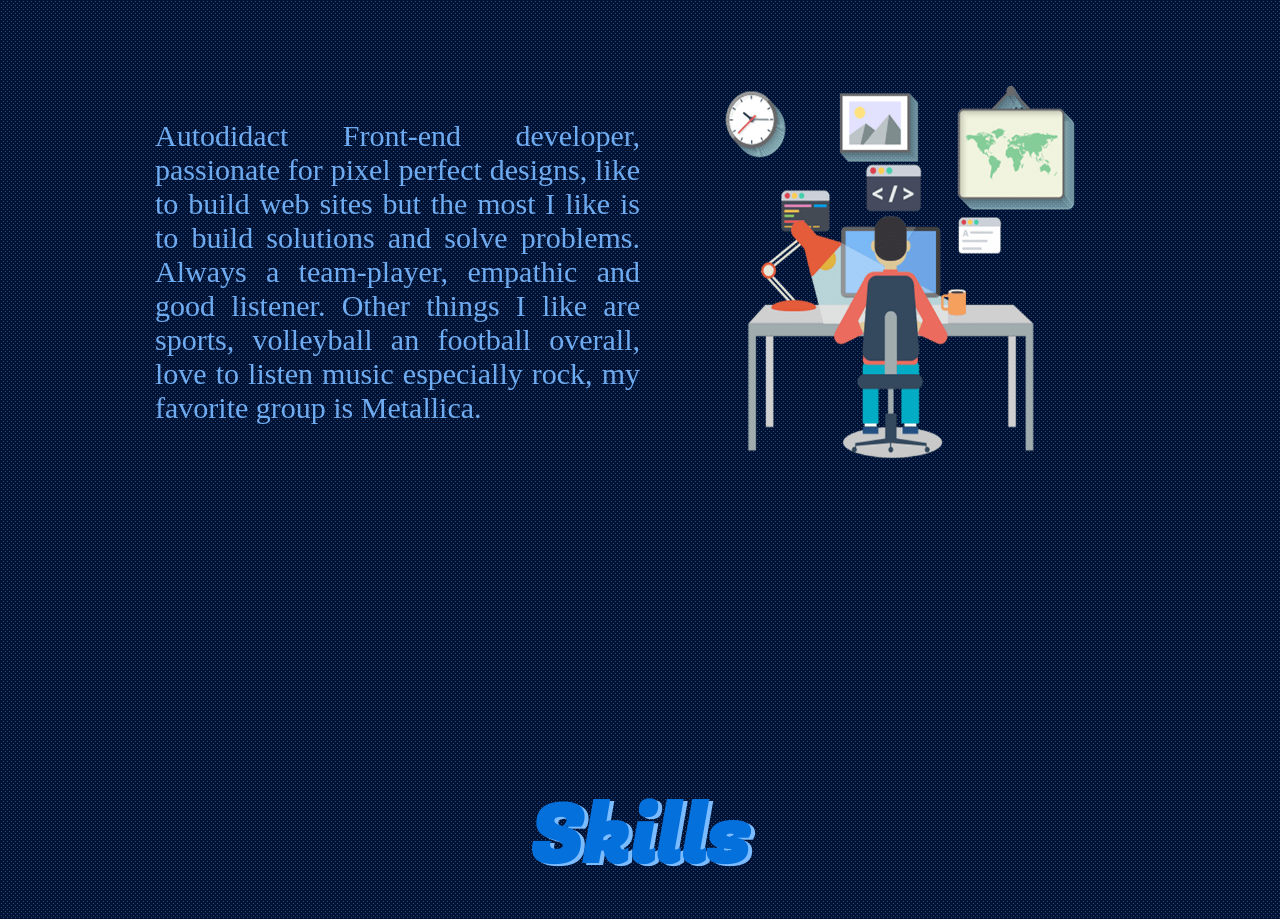
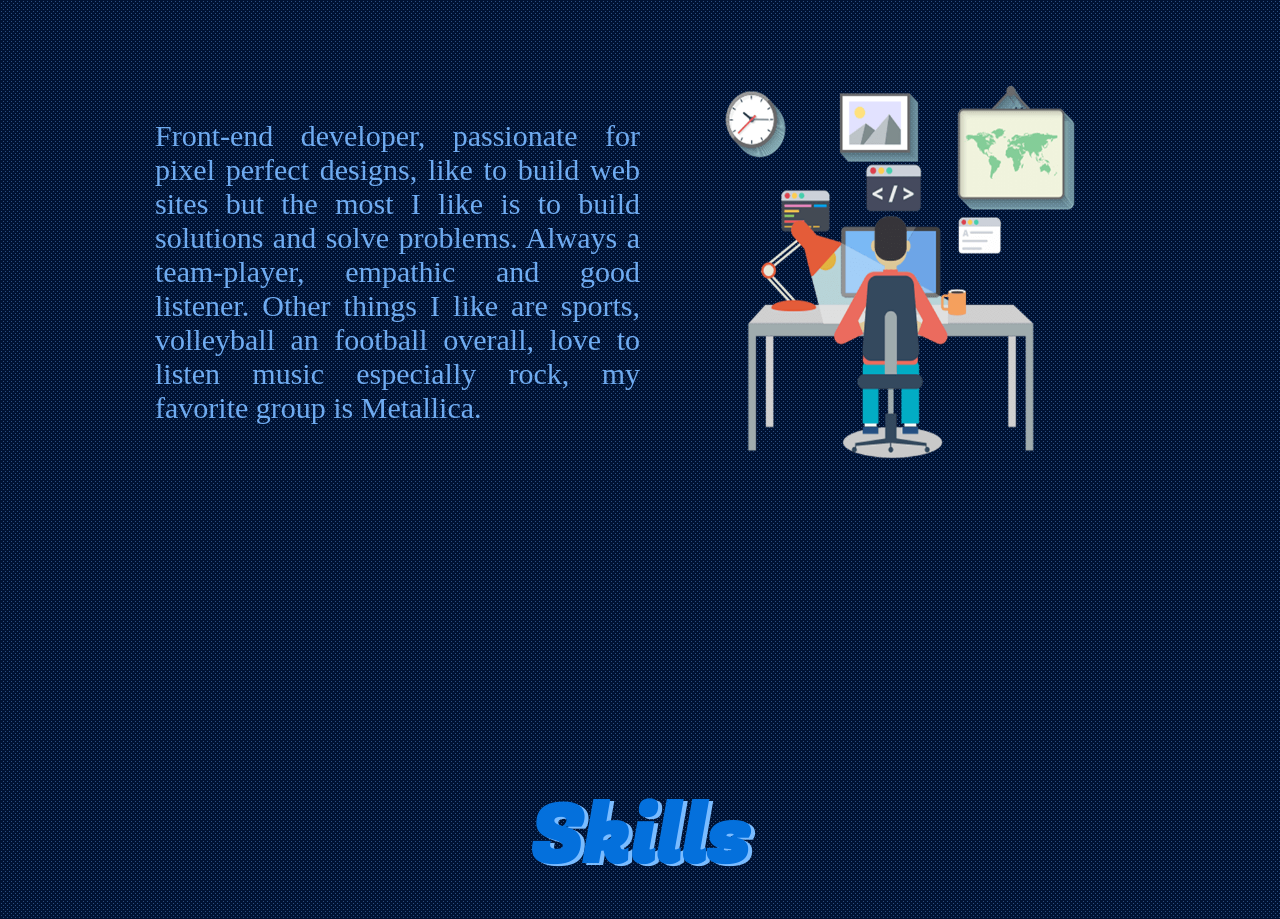
Before and after one commit to jburbanof/portfolio, a plain HTML site: page index.html in a window 1280 px wide. Shown: the part 972-1891 px from the top of the page. Drawn offline with nearby package versions, Linux system fonts and the light colour scheme; a web font is replaced by a local one.

Commit message:
link change

```diff
--- a/index.html
+++ b/index.html
@@ -162,7 +162,7 @@
           <h2 class="sectionTitle">About</h2>
           <div class="aboutMe">
             <div class="text">
-              <p>Autodidact Front-end developer, passionate for pixel perfect designs, like to build web sites but the most I like is to build solutions and solve problems. Always a team-player, empathic and good listener. Other things I like are sports, volleyball an football overall, love to listen music especially rock, my favorite group is Metallica.
+              <p> Front-end developer, passionate for pixel perfect designs, like to build web sites but the most I like is to build solutions and solve problems. Always a team-player, empathic and good listener. Other things I like are sports, volleyball an football overall, love to listen music especially rock, my favorite group is Metallica.
               </p>
             </div>
             <div class="ilustrationContainer">
```
Also changed, not shown: indexEsp.html (+1 -1 lines).
